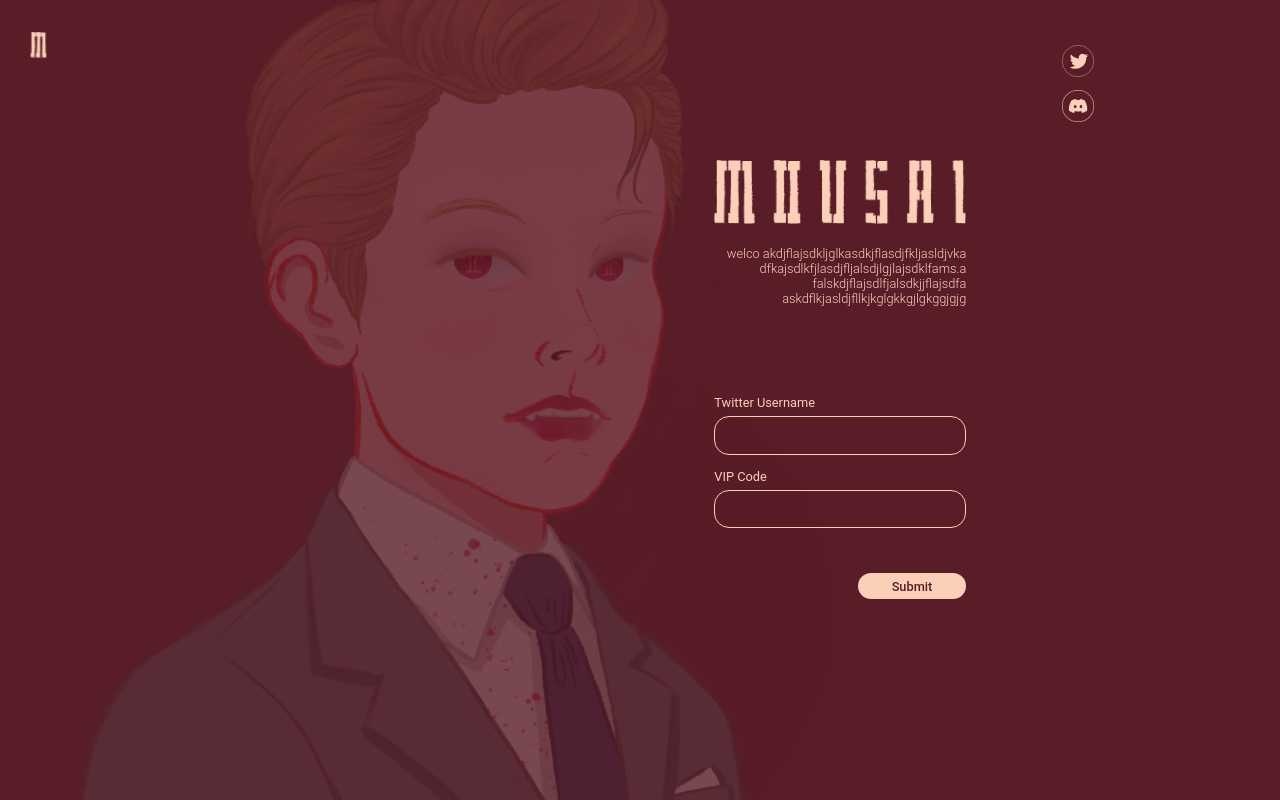
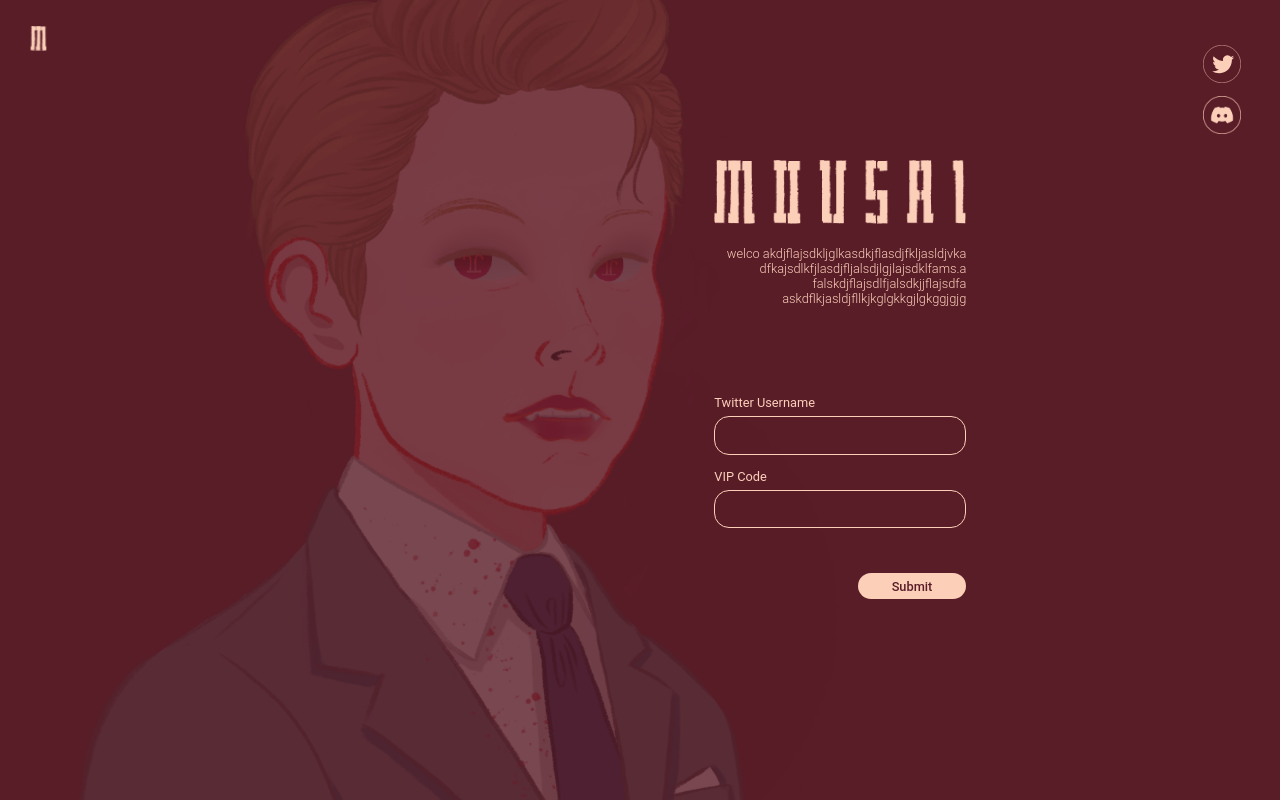
Before and after one commit to perfumelim/hallis, a React (Create React App) app: page / in a window 1280 px wide. Built offline with nearby package versions, Linux system fonts and the light colour scheme; no server answers.

Commit message:
♻️ sns icon 코드 수정

```diff
--- a/src/components/HomeIcon/style.ts
+++ b/src/components/HomeIcon/style.ts
@@ -6,7 +6,7 @@ const Wrapper = styled.div`
   position: fixed;
   z-index: 999;
   @media ${theme.media.tablet} {
-    top: 4%;
+    top: 4rem;
     left: 2%;
   }
 `;
--- a/src/components/LinkIcon/index.tsx
+++ b/src/components/LinkIcon/index.tsx
@@ -6,6 +6,11 @@ const { Wrapper, Icon } = style;
 const IconGroups = [
   { id: 1, img: images.twitterIcon, url: "https://twitter.com/mousai_club" },
   { id: 2, img: images.discordIcon, url: "https://discord.gg/mc56HHPFKu" },
+  {
+    id: 3,
+    img: images.instaIcon,
+    url: "https://www.instagram.com/official_mousai/",
+  },
 ];
 
 export default function LinkIcon() {
@@ -13,8 +18,8 @@ export default function LinkIcon() {
     <Wrapper>
       {IconGroups.map((data) => {
         return (
-          <a href={data.url}>
-            <Icon key={data.id} img={data.img}></Icon>
+          <a key={data.id} href={data.url}>
+            <Icon img={data.img}></Icon>
           </a>
         );
       })}
--- a/src/components/LinkIcon/style.ts
+++ b/src/components/LinkIcon/style.ts
@@ -8,17 +8,18 @@ const Wrapper = styled.div`
   bottom: 2%;
   right: 5%;
   z-index: 999;
-  width: 53rem;
+  width: 84rem;
 
   @media ${theme.media.smallTablet} {
-    width: 34rem;
+    width: 52rem;
     bottom: 5%;
   }
   @media ${theme.media.tablet} {
+    width: 6rem;
     flex-direction: column;
     justify-content: start;
     top: 5rem;
-    right: 0;
+    right: 6rem;
   }
 `;
 const Icon = styled.li<{ img: string }>`
@@ -33,8 +34,8 @@ const Icon = styled.li<{ img: string }>`
     height: 16rem;
   }
   @media ${theme.media.tablet} {
-    width: 5rem;
-    height: 5rem;
+    width: 6rem;
+    height: 6rem;
     &:last-child {
       margin-top: 2rem;
     }
--- a/src/components/Login/style.ts
+++ b/src/components/Login/style.ts
@@ -23,7 +23,6 @@ const Container = styled.div`
 const ContentBox = styled.div`
   display: flex;
   flex-direction: column;
-  position: relative;
 `;
 
 const StyledForm = styled.form`
@@ -31,6 +30,7 @@ const StyledForm = styled.form`
   flex-direction: column;
   width: 150rem;
   border-radius: 5px;
+  position: relative;
 
   .mousaiInfo {
     color: ${theme.color.main};
@@ -150,6 +150,7 @@ const ErrorMessage = styled.div`
   width: 148rem;
   text-align: center;
   position: absolute;
+  bottom: 40rem;
   span {
     font-size: 7.5rem;
     color: #ff0000;
@@ -157,8 +158,8 @@ const ErrorMessage = styled.div`
 
   @media ${theme.media.smallTablet} {
     width: 110rem;
-    left: 8rem;
-    top: 50rem;
+    bottom: 22rem;
+
     span {
       font-size: 5rem;
     }
@@ -166,6 +167,7 @@ const ErrorMessage = styled.div`
   @media ${theme.media.tablet} {
     width: 39.4rem;
     text-align: right;
+    bottom: 6rem;
 
     padding-right: 1.5rem;
     span {
```
Also changed, not shown: src/images/insta_icon.svg (added).
